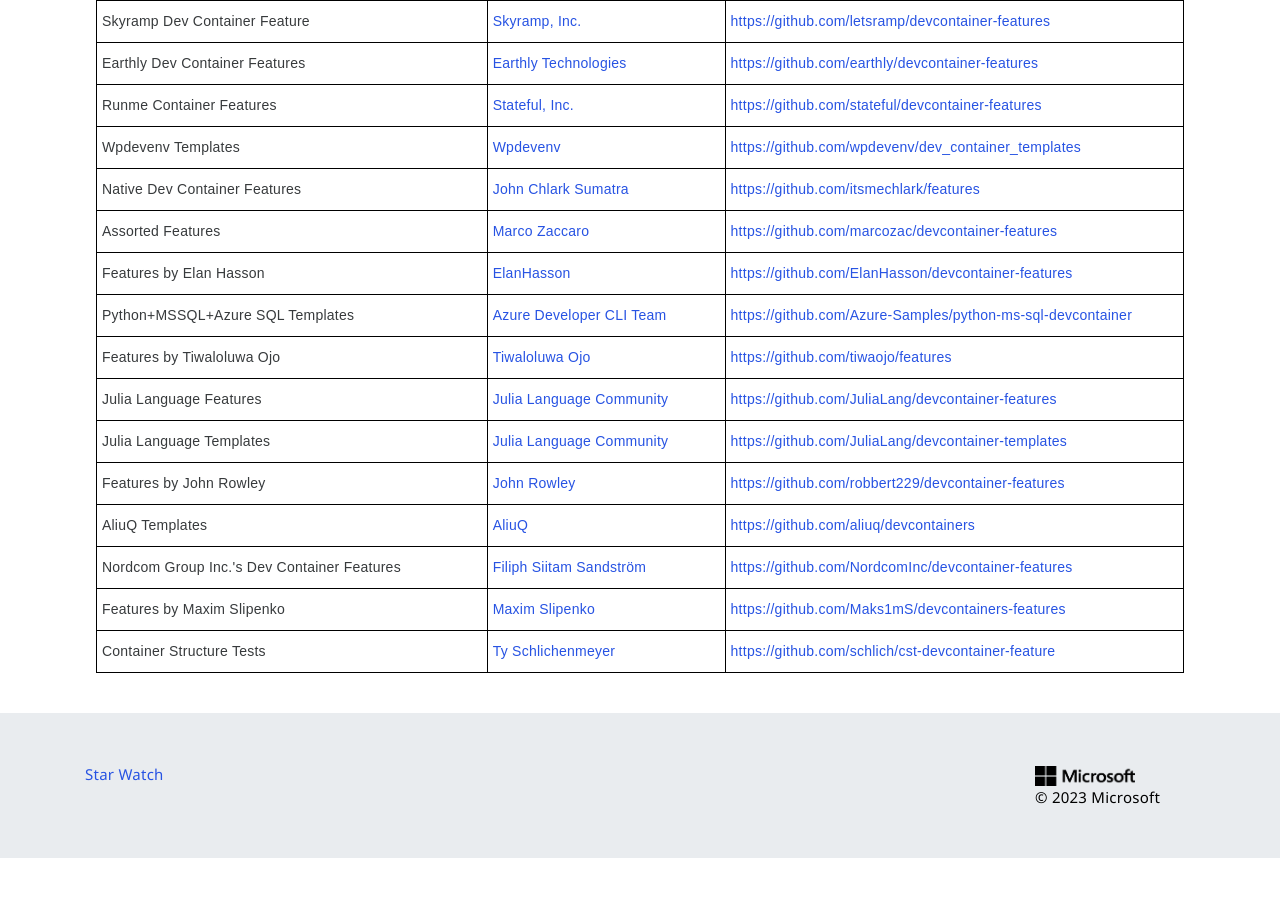
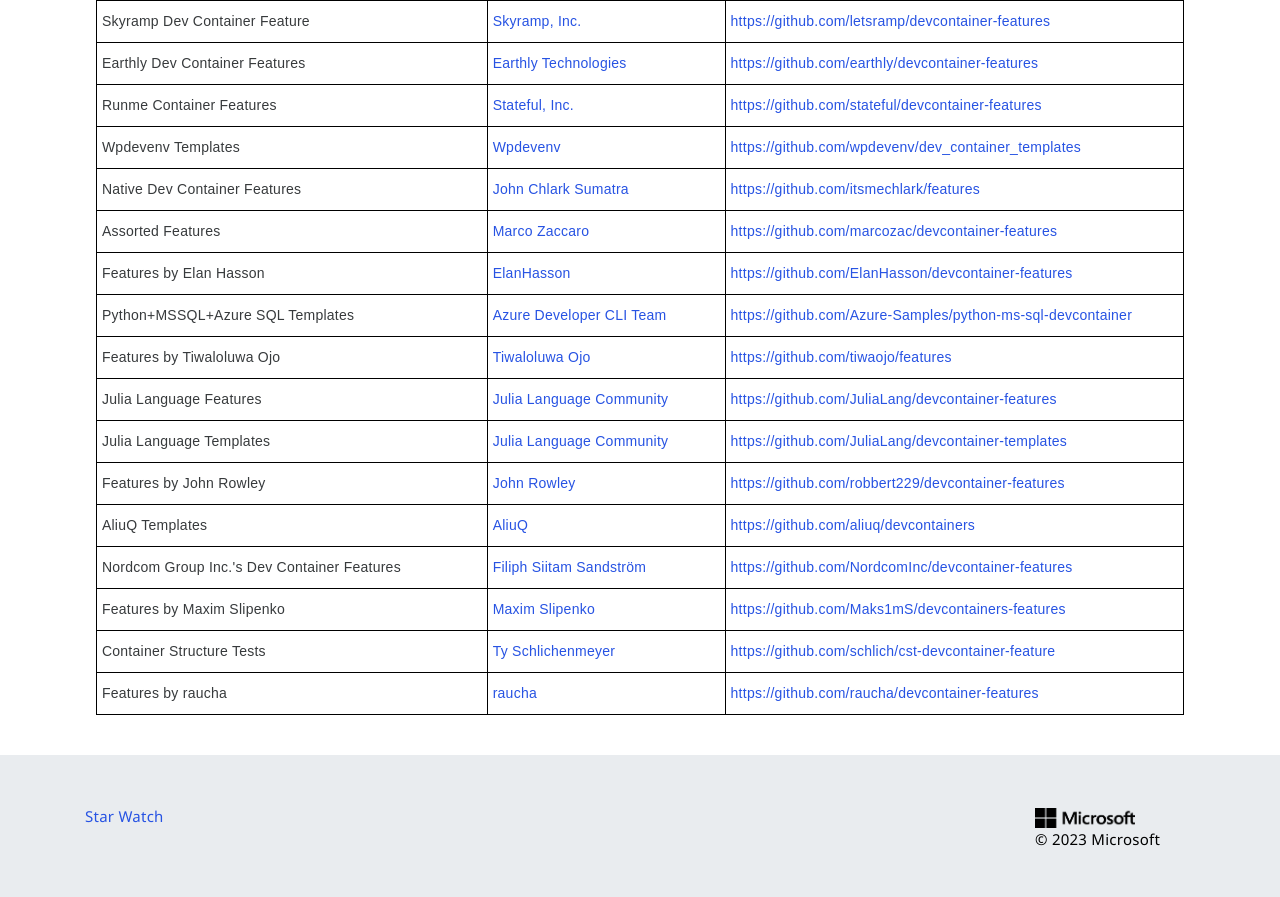
Before and after one commit to devcontainers/devcontainers.github.io, a Jekyll site: the page built from collections.html, in a window 1280 px wide and 900 px high, scrolled down 4450 px. Shown: the top 897 px of the window. Built offline with Jekyll 4.4.1, drawn with Linux system fonts in a browser that asks for light colours; nearby versions of some CDN libraries; comment, search, counter and statistics services are not loaded; before the commit the page ends 5308 px from its top, so only the background shows below that.

Commit message:
Update collection-index.yml (#295)
add index

```diff
--- a/_data/collection-index.yml
+++ b/_data/collection-index.yml
@@ -568,3 +568,8 @@
   contact: https://github.com/schlich/cst-devcontainer-feature/issues
   repository: https://github.com/schlich/cst-devcontainer-feature
   ociReference: ghcr.io/schlich/cst-devcontainer-feature
+- name: Features by raucha
+  maintainer: raucha
+  contact: https://github.com/raucha/devcontainer-features/issues
+  repository: https://github.com/raucha/devcontainer-features
+  ociReference: ghcr.io/raucha/devcontainer-features
```
